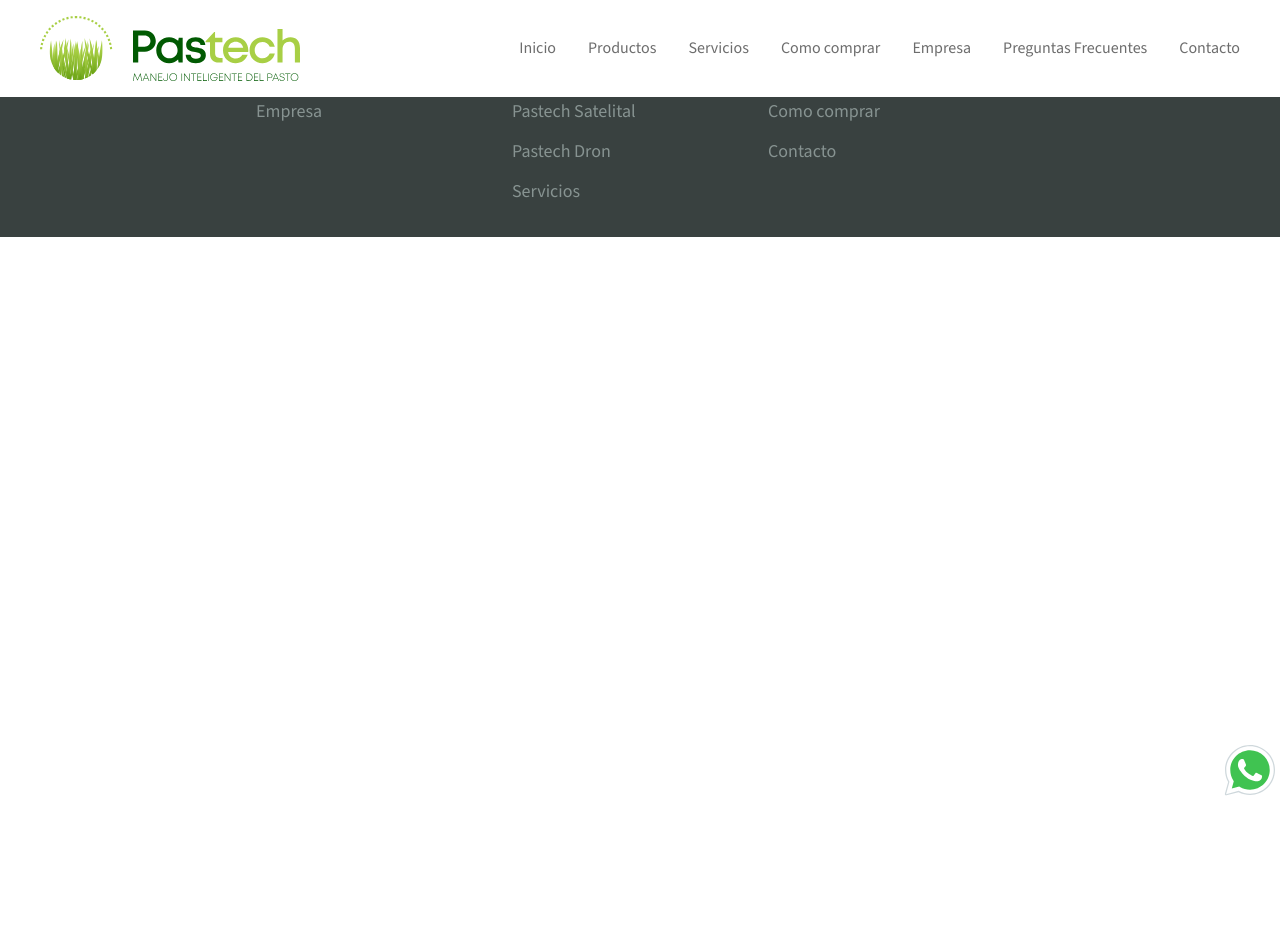
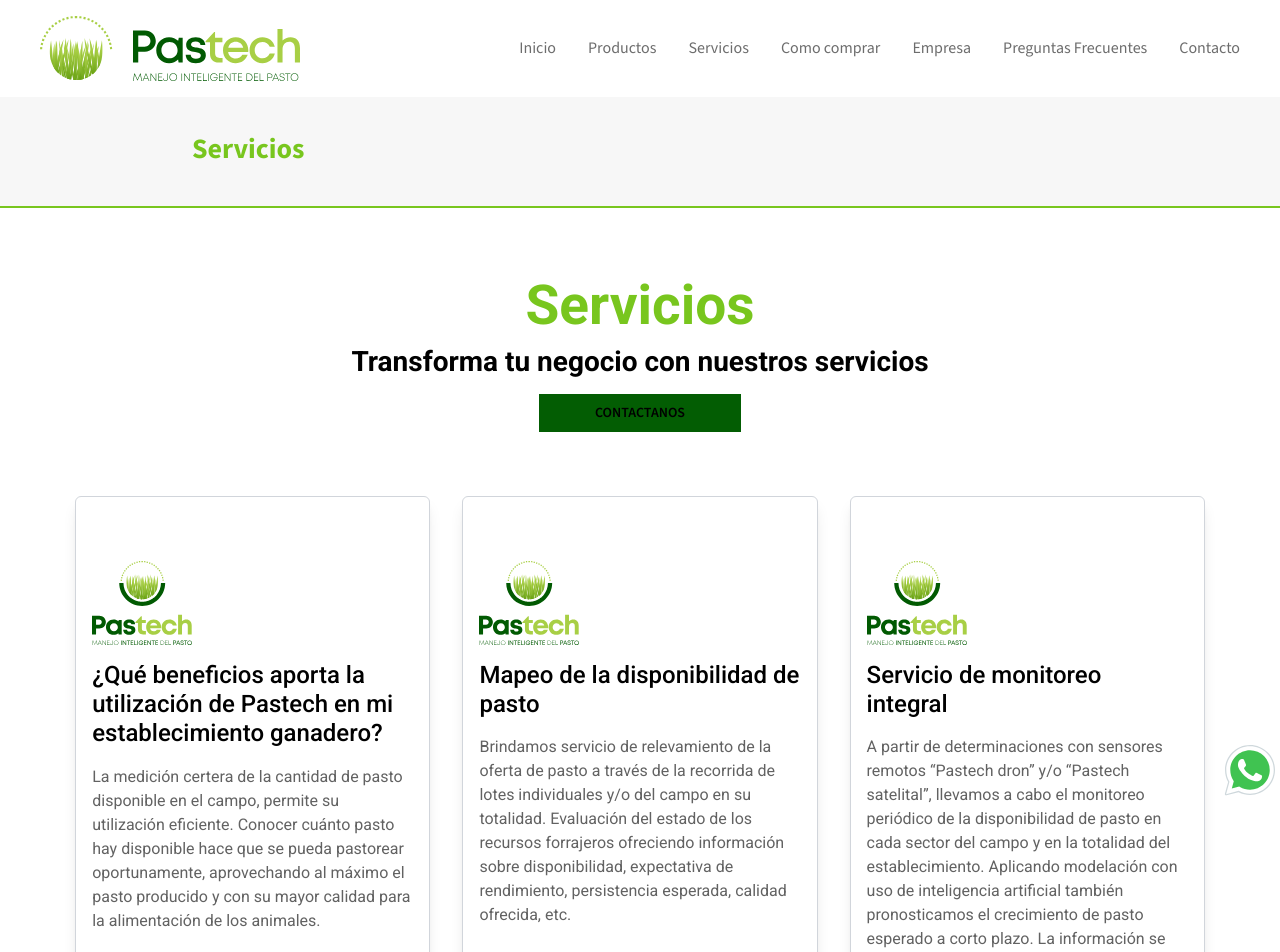
Before and after one commit to TomasMatarazzo/pastech-web, a React (Vite) app: page /servicios in a window 1280 px wide. Shown: the top 952 px of the page. Before the commit the page ends 800 px from the top, so only its background shows below. Built offline with nearby package versions, Linux system fonts and the light colour scheme; a web font is replaced by a local one.

Commit message:
servicios

```diff
--- a/src/App.jsx
+++ b/src/App.jsx
@@ -6,7 +6,7 @@
 import wpp from "./assets/images/wpp2.svg"
 import Contacto from "./pages/Contacto";
 import PreguntasFrecuentes from "./pages/PreguntasFrecuentes/PreguntasFrecuentes";
-
+import Servicios from "./pages/Contenido/Servicios";
 
 
 const App = () => {
@@ -18,6 +18,7 @@
           <Route path = '/empresa' element={<Empresa></Empresa>}></Route>
           <Route path = '/contacto' element={<Contacto></Contacto>}></Route>
           <Route path = '/preguntas' element={<PreguntasFrecuentes></PreguntasFrecuentes>}></Route>
+          <Route path = '/servicios' element={<Servicios></Servicios>}></Route>
         </Routes>
         <section className="bg-[#394140]">
           <Footer></Footer>
--- a/src/components/Nav.jsx
+++ b/src/components/Nav.jsx
@@ -9,7 +9,7 @@
     let Links =[
       {name:"Inicio",link:"/"},
       {name:"Productos",link:"/"},
-      {name:"Servicios",link:"/"},
+      {name:"Servicios",link:"/servicios"},
       {name:"Como comprar",link:"/"},
       {name:"Empresa",link:"/empresa"},
       {name:"Preguntas Frecuentes",link:"/preguntas"},
--- /dev/null
+++ b/src/pages/Contenido/Servicios.jsx
@@ -0,0 +1,93 @@
+import React from 'react'
+import { Button } from '../../components'
+import logo from '../../assets/icons/icono.svg'
+
+const Servicios = () => {
+
+    const data = [
+        {
+          pregunta: "¿Qué beneficios aporta la utilización de Pastech en mi establecimiento ganadero?",
+          respuesta: "La medición certera de la cantidad de pasto disponible en el campo, permite su utilización eficiente. Conocer cuánto pasto hay disponible hace que se pueda pastorear oportunamente, aprovechando al máximo el pasto producido y con su mayor calidad para la alimentación de los animales.",
+        },
+        {
+          pregunta: "Mapeo de la disponibilidad de pasto",
+          respuesta: "Brindamos servicio de relevamiento de la oferta de pasto a través de la recorrida de lotes individuales y/o del campo en su totalidad. Evaluación del estado de los recursos forrajeros ofreciendo información sobre disponibilidad, expectativa de rendimiento, persistencia esperada, calidad ofrecida, etc.",
+        },
+        {
+          pregunta: "Servicio de monitoreo integral",
+          respuesta: "A partir de determinaciones con sensores remotos “Pastech dron” y/o “Pastech satelital”, llevamos a cabo el monitoreo periódico de la disponibilidad de pasto en cada sector del campo y en la totalidad del establecimiento. Aplicando modelación con uso de inteligencia artificial también pronosticamos el crecimiento de pasto esperado a corto plazo. La información se encuentra disponible on line en tiempo real a través de la plataforma web.",
+        },
+        {
+          pregunta: "Servicio de gestión de la alimentación del ganado",
+          respuesta: "Planeamiento y presupuestación forrajera, uso de suplementos y plan de rotación de animales para aprovechar eficientemente los recursos disponibles en el establecimiento. Recopilación y gestión de datos para la toma de decisiones en las empresas ganaderas (ej. determinación de la superficie destinada a la cosecha del excedente de pasto, o la cantidad de suplemento a asignar para cubrir el requerimiento de los animales cuando la oferta de pasto es deficitaria).",
+        },
+        {
+          pregunta: "Asesoramiento en manejo de recursos forrajeros",
+          respuesta: "Análisis, diagnóstico y recomendaciones para manejar eficientemente recursos forrajeros: siembra, fertilización, utilización, etc.",
+        },
+        {
+          pregunta: "Asesoramiento en nutrición animal para sistemas agropecuarios",
+          respuesta: "Definición de requerimientos, elaboración de dietas, etc.",
+        },
+        {
+          pregunta: "Capacitaciones",
+          respuesta: "Formación de recursos humanos sobre el manejo del pasto en las empresas ganaderas. Capacitaciones para empleados rurales, asesores técnicos, empresas de servicios.",
+        },
+        {
+          pregunta: "Medición de huella de carbono",
+          respuesta: "Cuantificación del balance de carbono del establecimiento (mediante estimaciones de secuestro de carbono, huella de carbono, emisiones, etc.) para certificar la condición “carbono neutro”.",
+        },
+        {
+          pregunta: "Interpretación de la información - proyección de resultados económicos",
+          respuesta: "Elaboración de presupuestos forrajeros, estimaciones de margen bruto y otros indicadores económicos.",
+        },
+        {
+          pregunta: "Investigacion aplicada",
+          respuesta: "Además de los servicios brindados a la producción agropecuaria, aplicamos protocolos científicos para generar información que permita avanzar en el conocimiento. Llevamos a cabo ensayos a campo, generamos información sitio-específica, algoritmos, modelos y tecnología ganadera 4.0 sobre la cual basamos nuestras recomendaciones.",
+        },
+        {
+          pregunta: "Desarrollo de productos",
+          respuesta: "Evaluación de resultados de nuevos productos (fertilizantes, aditivos, dietas, etc.).",
+        },
+        {
+          pregunta: "Conducción de ensayos a campo",
+          respuesta: "Realización y seguimiento de ensayos bajo protocolo científico, en parcelas o en franjas, para evaluar procedimientos de siembra, manejos de pastoreo, etc.",
+        },
+      ];
+
+
+  return (
+    <>
+    <div className='bg-[#F7F7F7] font-[Roboto] mt-[92px] py-8 px-48 max-md:px-8 text-3xl font-bold text-first-green border-b-2 border-first-green'>
+        <h1>Servicios</h1>
+    </div>
+    <section className='flex justify-center items-center xl:padding-1  max-md:pt-[20px]'>
+        <div className="flex relative  justify-center items-center flex-col rounded-[2%] p-16">
+            <h1 className= {` py-2  text-[55px] leading-[50px] max-md:text-[32px] font-bold text-first-green font-[Roboto]`}>Servicios</h1>
+            <h2 className={` font-semibold  leading-8 text-3xl py-2  max-md:text-[32px] text-gray-500m font-[Roboto]`}> Transforma tu negocio con nuestros servicios</h2>
+            <Button text = {"CONTACTANOS"} color = {"green"}></Button>
+        </div>
+        <div></div>
+    </section>
+        <div className='flexjustify-center items-center xl:padding-1  max-md:pt-[20px]'>
+            <ul className='px-12 flex gap-8 flex-wrap text-left justify-center pb-16'>
+            {data.map((item, index) => (
+                <li key={index} className='shadow-lg w-[30%] border-gray-300 border-[1px] border-[50%] px-4 py-16 rounded-md transition-all duration-500 hover:bg-slate-200'>
+                    <a href="https://wa.me/5492235431101?text=Hola! Me gustaría obtener información sobre Pastech. ¿Podrían ayudarme con detalles sobre lo que ofrecen?" target="_blank">
+                        <img src={logo} alt="Whatsapp" width={100} height={100} className='' />
+                    </a>
+                    <h1 className='pt-4 font-medium text-2xl font-[Roboto] max-md:text-[20px] max-md:font-normal md:whitespace-pre-line'>{item.pregunta}</h1>
+                    <p className='pt-4 font-normal text-md font-[Roboto] max-md:text-[20px] max-md:font-normal md:whitespace-pre-line text-[#626262]'>{item.respuesta}</p>
+                </li>
+                    ))}
+
+
+
+            </ul>
+
+        </div>
+    </>
+  )
+}
+
+export default Servicios
```
